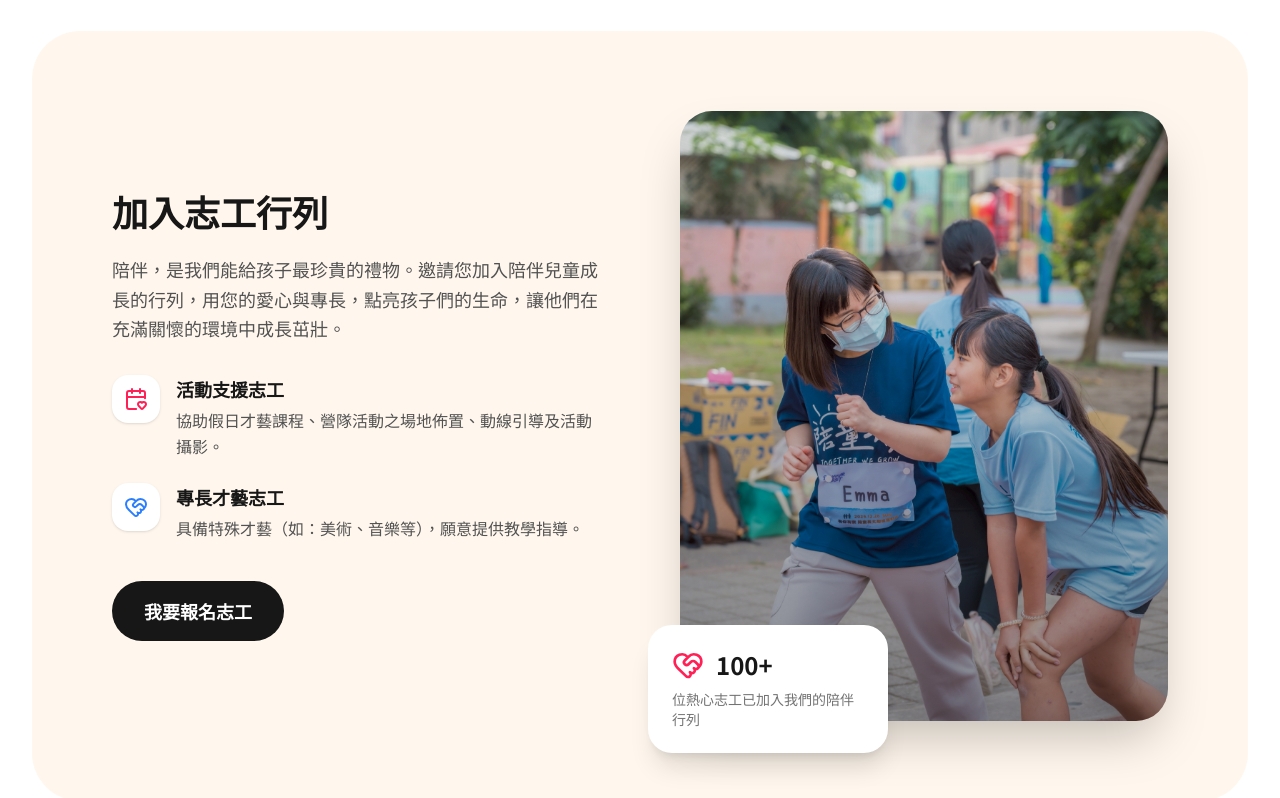
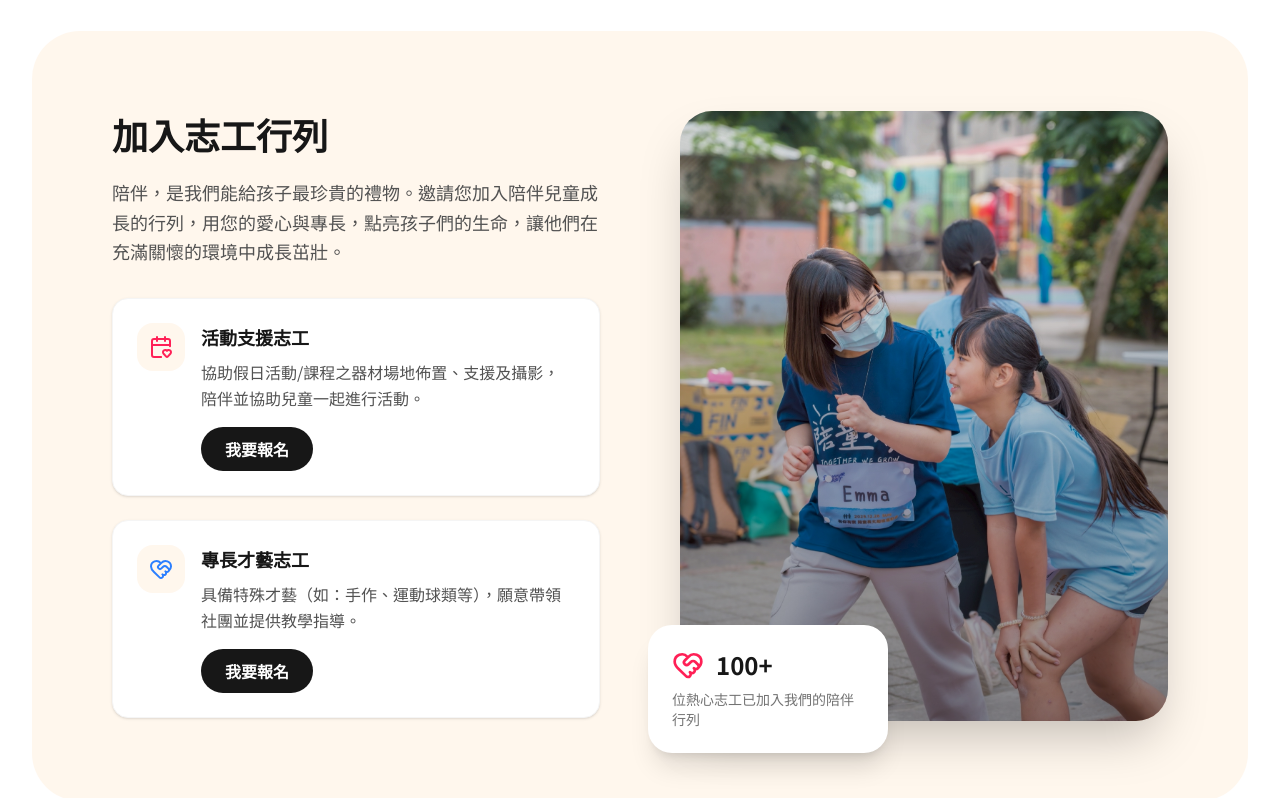
Before and after one commit to ausans1212-dot/twgrow, a React (Vite) app: page / in a window 1280 px wide. Shown: the part 5017-5815 px from the top of the page. Built offline with nearby package versions, Linux system fonts and the light colour scheme.

Commit message:
refactor(volunteer): update volunteer roles and links
Remove unused form state, update role descriptions, and add direct application links for recruitment.

```diff
--- a/src/components/Volunteer.tsx
+++ b/src/components/Volunteer.tsx
@@ -1,26 +1,19 @@
-import { useState } from 'react';
 import { motion } from 'motion/react';
-import { HeartHandshake, CalendarHeart, CheckCircle } from 'lucide-react';
+import { HeartHandshake, CalendarHeart } from 'lucide-react';
 
 export default function Volunteer() {
-  const [showForm, setShowForm] = useState(false);
-  const [submitted, setSubmitted] = useState(false);
-
-  const handleSubmit = (e: React.FormEvent) => {
-    e.preventDefault();
-    setSubmitted(true);
-  };
-
   const roles = [
     {
       icon: <CalendarHeart className="w-6 h-6 text-rose-500" />,
       title: '活動支援志工',
-      desc: '協助假日才藝課程、營隊活動之場地佈置、動線引導及活動攝影。'
+      desc: '協助假日活動/課程之器材場地佈置、支援及攝影，陪伴並協助兒童一起進行活動。',
+      link: 'https://neti.cc/MAJ7MA4'
     },
     {
       icon: <HeartHandshake className="w-6 h-6 text-blue-500" />,
       title: '專長才藝志工',
-      desc: '具備特殊才藝（如：美術、音樂等），願意提供教學指導。'
+      desc: '具備特殊才藝（如：手作、運動球類等），願意帶領社團並提供教學指導。',
+      link: 'https://forms.gle/9QnqE3ojboNnGrVa7'
     }
   ];
 
@@ -42,60 +35,29 @@ export default function Volunteer() {
                 陪伴，是我們能給孩子最珍貴的禮物。邀請您加入陪伴兒童成長的行列，用您的愛心與專長，點亮孩子們的生命，讓他們在充滿關懷的環境中成長茁壯。
               </p>
 
-              <div className="space-y-6 mb-10">
+              <div className="space-y-6">
                 {roles.map((role, idx) => (
-                  <div key={idx} className="flex gap-4">
-                    <div className="bg-white p-3 rounded-2xl h-fit shadow-sm">
+                  <div key={idx} className="flex flex-col sm:flex-row gap-4 bg-white p-6 rounded-2xl shadow-sm border border-neutral-100">
+                    <div className="bg-orange-50 p-3 rounded-2xl h-fit w-fit">
                       {role.icon}
                     </div>
-                    <div>
-                      <h4 className="font-bold text-lg text-neutral-900 mb-1">{role.title}</h4>
-                      <p className="text-neutral-600 leading-relaxed">{role.desc}</p>
+                    <div className="flex-1 flex flex-col justify-between">
+                      <div>
+                        <h4 className="font-bold text-lg text-neutral-900 mb-2">{role.title}</h4>
+                        <p className="text-neutral-600 leading-relaxed mb-4">{role.desc}</p>
+                      </div>
+                      <a
+                        href={role.link}
+                        target="_blank"
+                        rel="noopener noreferrer"
+                        className="inline-flex items-center justify-center bg-neutral-900 text-white px-6 py-2.5 rounded-full font-bold hover:bg-orange-500 transition-colors w-full sm:w-fit"
+                      >
+                        我要報名
+                      </a>
                     </div>
                   </div>
                 ))}
               </div>
-
-              {submitted ? (
-                <div className="bg-green-50 text-green-700 p-6 rounded-2xl border border-green-200 flex items-center justify-center gap-3">
-                  <CheckCircle className="w-6 h-6" />
-                  <span className="font-bold text-lg">感謝您的報名，我們會盡快與您聯絡！</span>
-                </div>
-              ) : showForm ? (
-                <form onSubmit={handleSubmit} className="bg-white p-6 rounded-2xl shadow-sm border border-neutral-100 space-y-4">
-                  <div>
-                    <label htmlFor="name" className="block text-sm font-medium text-neutral-700 mb-1">姓名</label>
-                    <input id="name" required type="text" className="w-full px-4 py-2 border border-neutral-200 rounded-lg focus:outline-none focus:ring-2 focus:ring-orange-500" placeholder="請輸入您的姓名" />
-                  </div>
-                  <div>
-                    <label htmlFor="phone" className="block text-sm font-medium text-neutral-700 mb-1">聯絡電話</label>
-                    <input id="phone" required type="tel" className="w-full px-4 py-2 border border-neutral-200 rounded-lg focus:outline-none focus:ring-2 focus:ring-orange-500" placeholder="請輸入聯絡電話" />
-                  </div>
-                  <div>
-                    <label htmlFor="email" className="block text-sm font-medium text-neutral-700 mb-1">Email</label>
-                    <input id="email" required type="email" className="w-full px-4 py-2 border border-neutral-200 rounded-lg focus:outline-none focus:ring-2 focus:ring-orange-500" placeholder="請輸入 Email" />
-                  </div>
-                  <div>
-                    <label htmlFor="role" className="block text-sm font-medium text-neutral-700 mb-1">想擔任的志工類型</label>
-                    <select id="role" className="w-full px-4 py-2 border border-neutral-200 rounded-lg focus:outline-none focus:ring-2 focus:ring-orange-500">
-                      <option value="活動支援志工">活動支援志工</option>
-                      <option value="專長才藝志工">專長才藝志工</option>
-                      <option value="皆可">皆可</option>
-                    </select>
-                  </div>
-                  <div className="flex gap-3 pt-2">
-                     <button type="button" onClick={() => setShowForm(false)} className="flex-1 py-3 px-4 rounded-lg font-bold text-neutral-600 bg-neutral-100 hover:bg-neutral-200 transition-colors">取消</button>
-                     <button type="submit" className="flex-1 py-3 px-4 rounded-lg font-bold text-white bg-neutral-900 hover:bg-orange-500 transition-colors">送出報名表</button>
-                  </div>
-                </form>
-              ) : (
-                <button
-                  onClick={() => setShowForm(true)}
-                  className="inline-flex items-center justify-center bg-neutral-900 text-white px-8 py-4 rounded-full font-bold text-lg hover:bg-orange-500 hover:shadow-lg transition-all w-full sm:w-auto"
-                >
-                  我要報名志工
-                </button>
-              )}
             </motion.div>
 
             <motion.div
```
